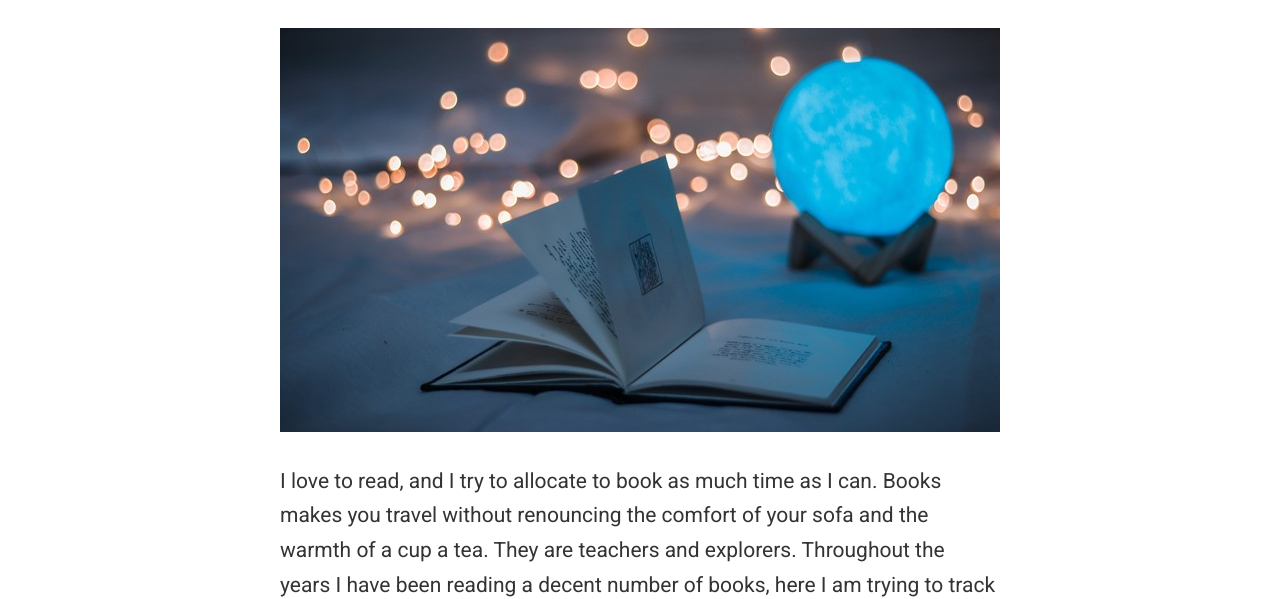
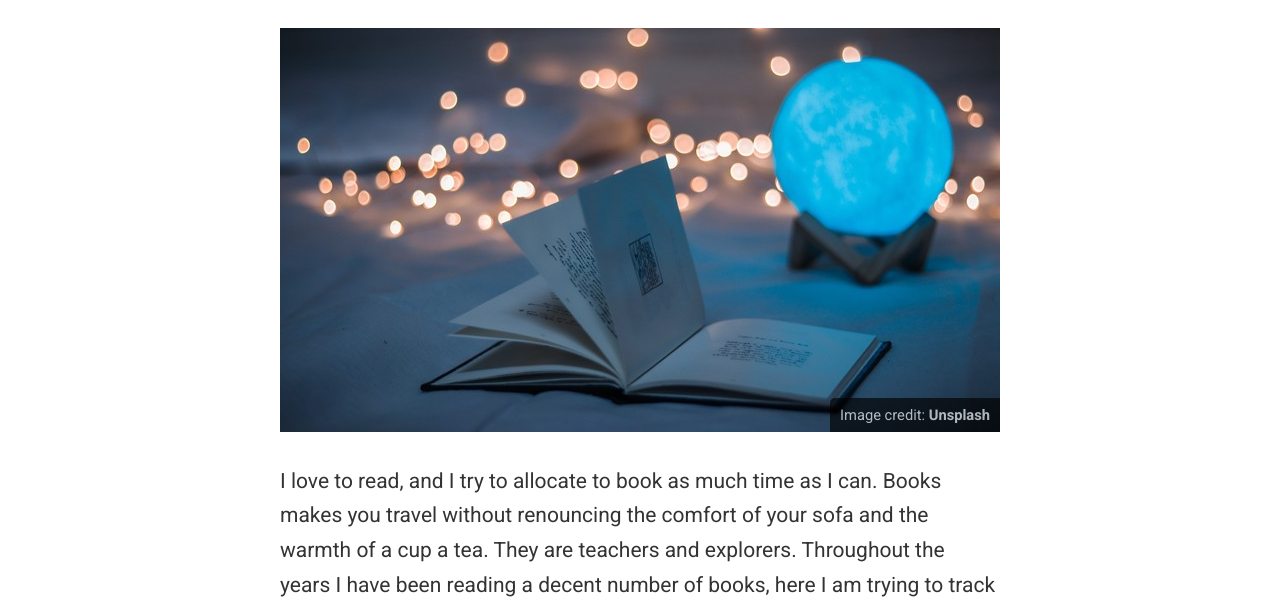
Before and after one commit to 27am/27am.github.io, a plain HTML site: page pages/readinglist/index.html in a window 1280 px wide. Shown: the part 208-807 px from the top of the page. Drawn offline with nearby package versions, Linux system fonts and the light colour scheme; some packages are replaced by stand-ins of ours; some icons are missing.

Commit message:
rebuilding site Mon Feb 17 00:24:16 CET 2020

```diff
--- a/pages/readinglist/index.html
+++ b/pages/readinglist/index.html
@@ -612,7 +612,7 @@ Currently reading  Consciousness and the brain, deciphering how the brain codes
 <div class="article-header article-container featured-image-wrapper mt-4 mb-4" style="max-width: 720px; max-height: 404px;">
   <div style="position: relative">
     <img src="/pages/readinglist/featured_hu3d03a01dcc18bc5be0e67db3d8d209a6_1781069_720x0_resize_q90_lanczos.jpg" alt="" class="featured-image">
-
+    <span class="article-header-caption">Image credit: <a href="https://unsplash.com/photos/pLCdAaMFLTE"><strong>Unsplash</strong></a></span>
   </div>
 </div>
 
```
